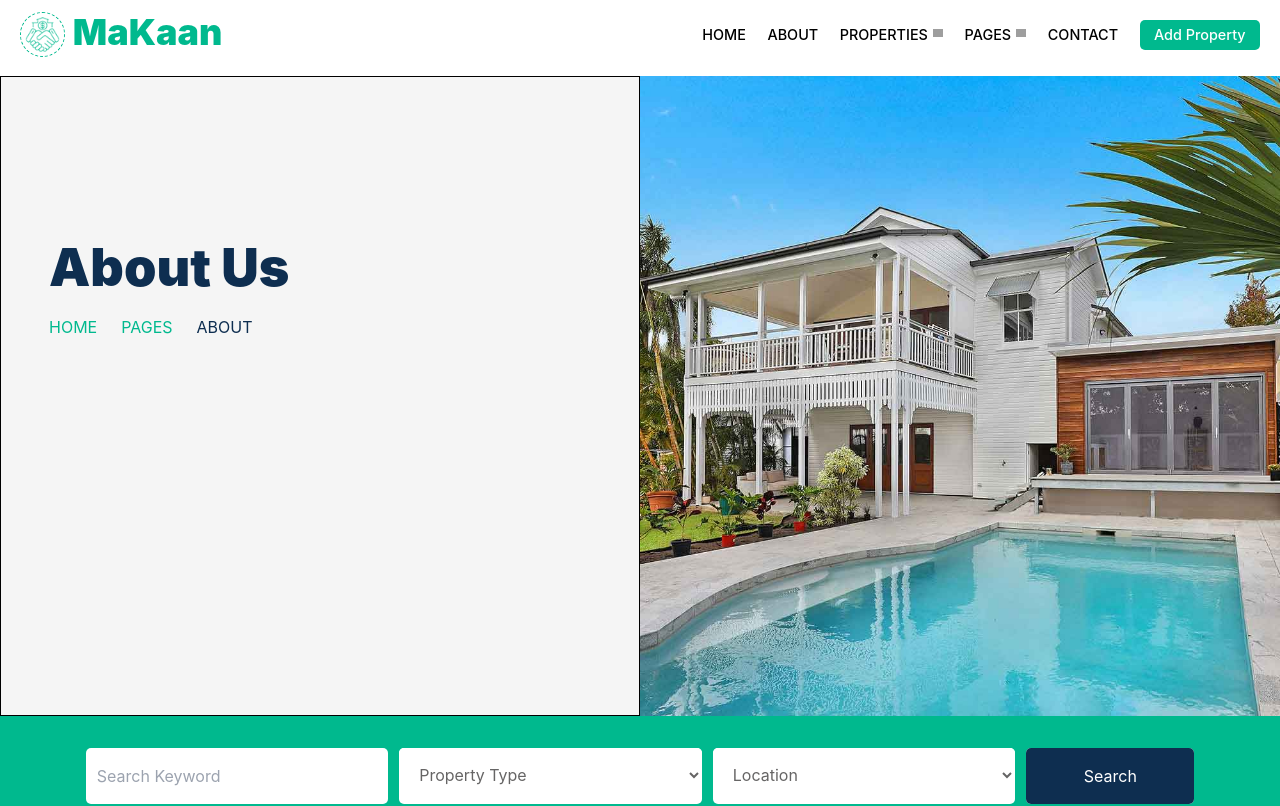
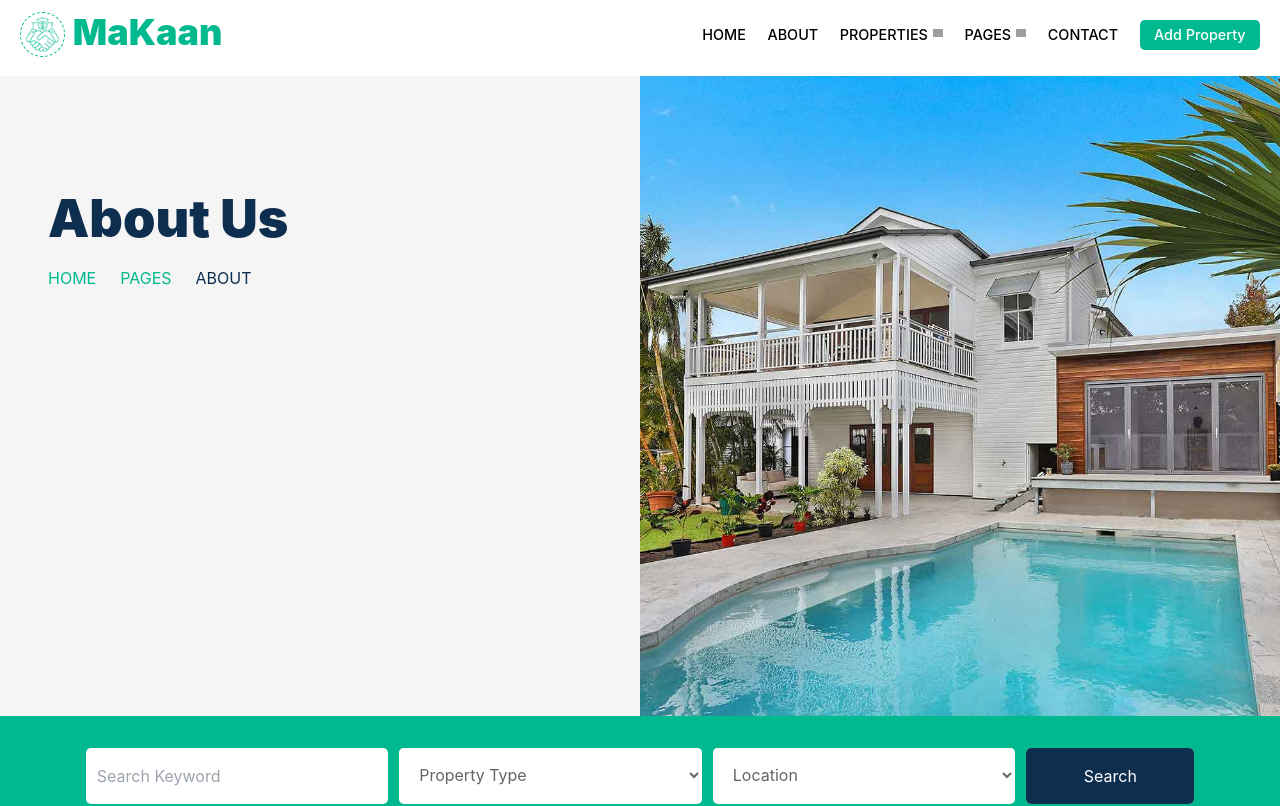
Before and after one commit to BLADEHEDA/Real-estate-App, a React (Create React App) app: page / in a window 1280 px wide. Shown: the top 806 px of the page. Built offline with nearby package versions, Linux system fonts and the light colour scheme; grey boxes are pictures that could not be loaded.

Commit message:
About finished , Routing left

```diff
--- a/src/components/ABOUT/About.css
+++ b/src/components/ABOUT/About.css
@@ -1,7 +1,9 @@
 @media only screen and (min-width:1px){
+    .main-contents{
+        display: flex;
+    }
     .mainbar-left{
-        border:solid 1px black;
-        padding-top: 10em;
+        padding-top: 3em;
     }
     .nav-pages{
         margin-right: 1.5em;
@@ -22,7 +24,8 @@
 @media only screen and (min-width:482px){
 
 }
-@media only screen and (min-width:768px){}
-.main-contents{
-    display: flex;
+@media only screen and (min-width:768px){
+    .mainbar-left{
+        padding-top: 7em;
+    }
 }
```
